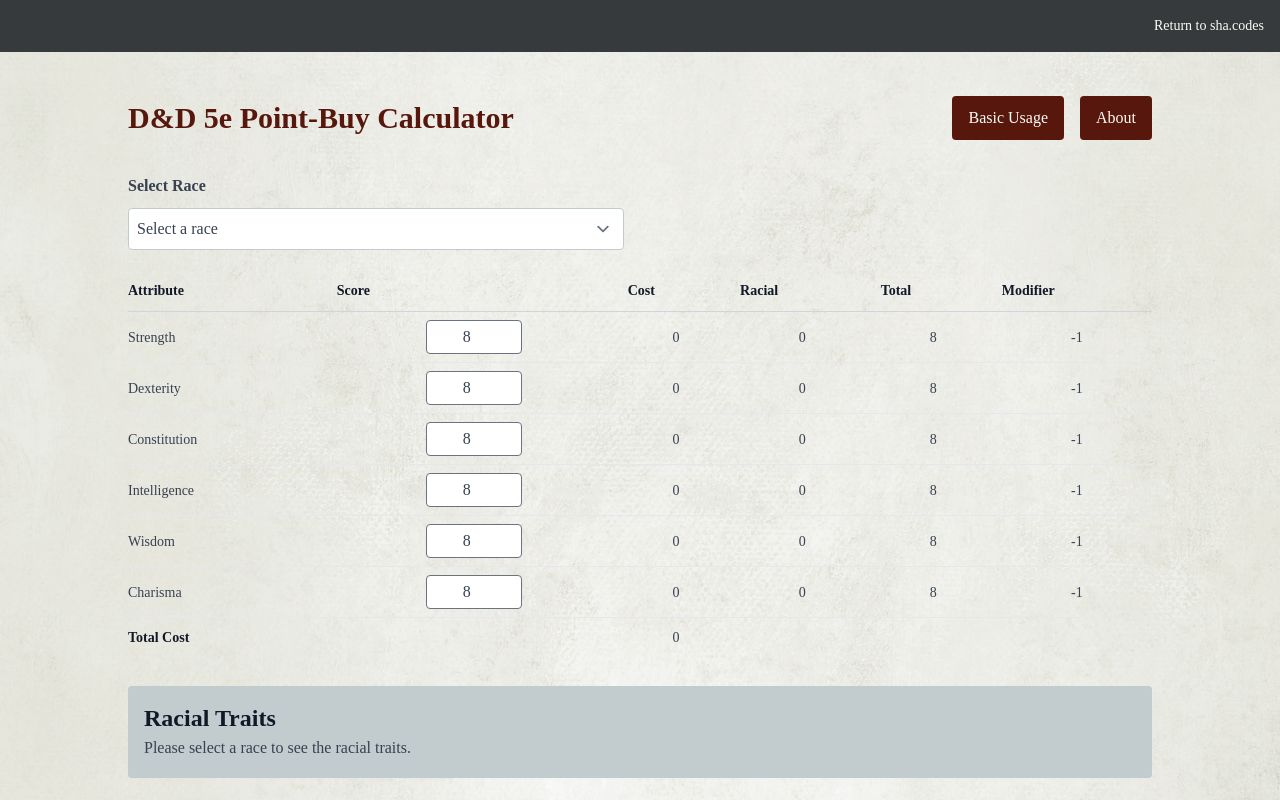
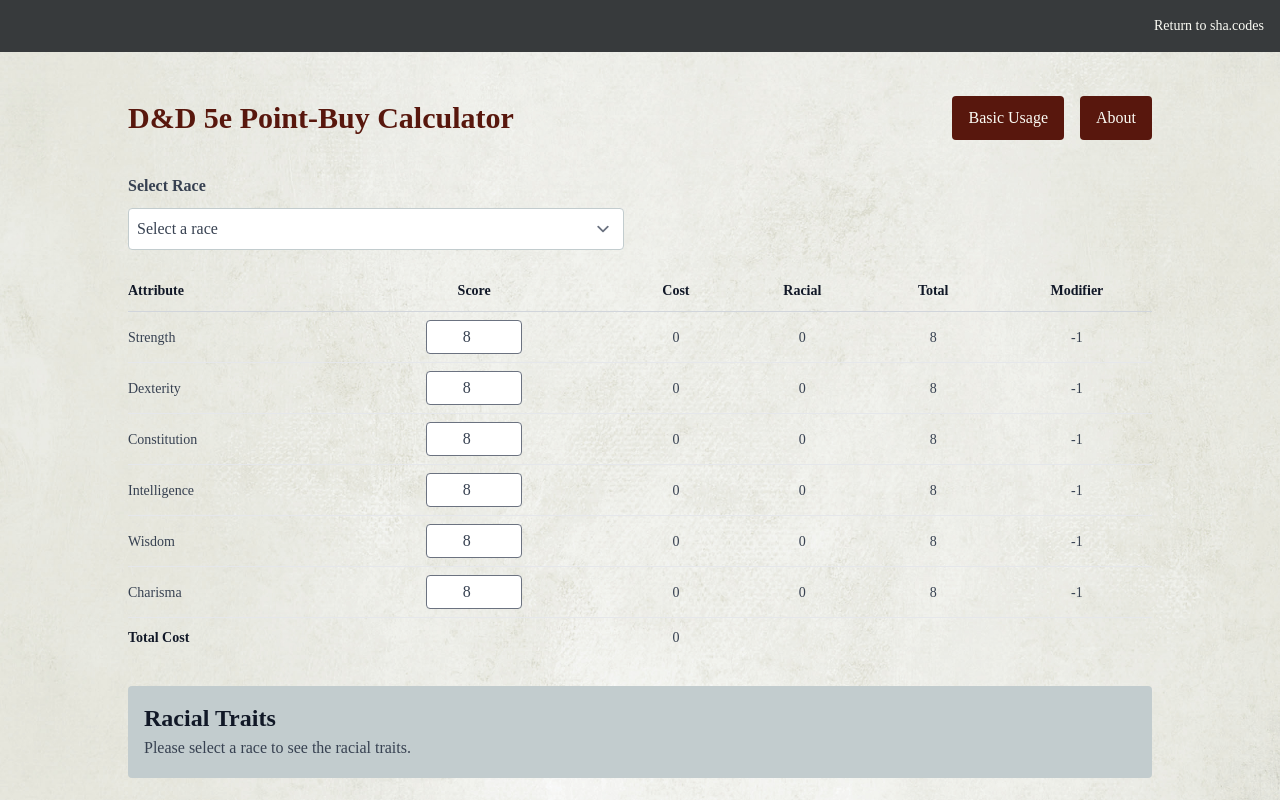
Before and after one commit to starbornone/dnd-point-buy-calc, a Next.js app: page / in a window 1280 px wide. Built offline with nearby package versions, Linux system fonts and the light colour scheme; a web font is replaced by a local one.

Commit message:
Removed min and max from point score, and centred some table headings

```diff
--- a/src/components/AttributeTable.tsx
+++ b/src/components/AttributeTable.tsx
@@ -71,11 +71,11 @@
         <thead>
           <tr>
             <th className="text-left">Attribute</th>
-            <th>Score</th>
-            <th>Cost</th>
-            <th>Racial</th>
-            <th>Total</th>
-            <th>Modifier</th>
+            <th className="text-center">Score</th>
+            <th className="text-center">Cost</th>
+            <th className="text-center">Racial</th>
+            <th className="text-center">Total</th>
+            <th className="text-center">Modifier</th>
           </tr>
         </thead>
         <tbody>
@@ -93,8 +93,6 @@
                     className="border p-1 rounded text-center w-24"
                     value={attrValue}
                     onChange={(e) => handleChange(e, attrKey)}
-                    min={8}
-                    max={15}
                   />
                 </td>
                 <td className="text-center">{calculatePointCost(attrValue)}</td>
```
